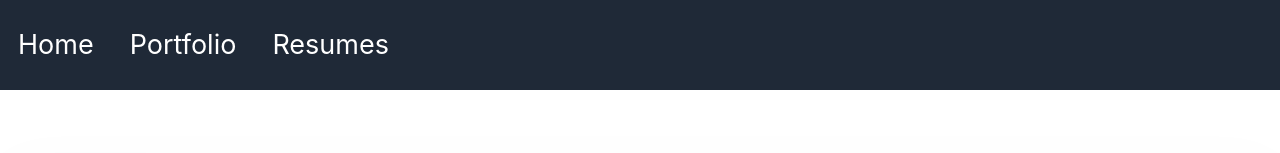
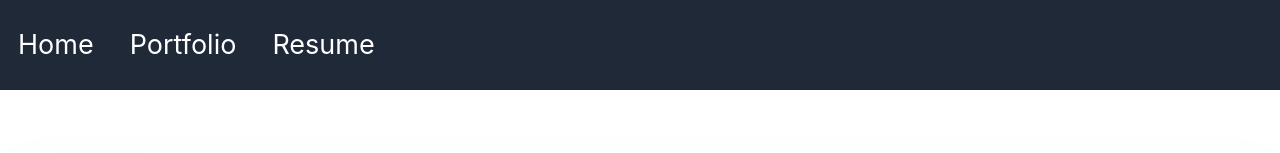
Before and after one commit to yamaan93/Portfolio-Site, a Next.js app: page /Portfolio in a window 1280 px wide. Shown: the top 153 px of the page. Built offline with nearby package versions, Linux system fonts and the light colour scheme.

Commit message:
Update Resume link in navigation bar

```diff
--- a/components/NavigationBar.js
+++ b/components/NavigationBar.js
@@ -12,9 +12,9 @@ export default function NavigationBar() {
           Portfolio
         </h2>
       </Link>
-      <Link href="../Resumes">
+      <Link href="../Yamaan Bakir - Website Resume.pdf">
         <h2 className="text-white m-2 p-2 text-2xl hover:text-sky-300">
-          Resumes
+          Resume
         </h2>
       </Link>
     </div>
```
